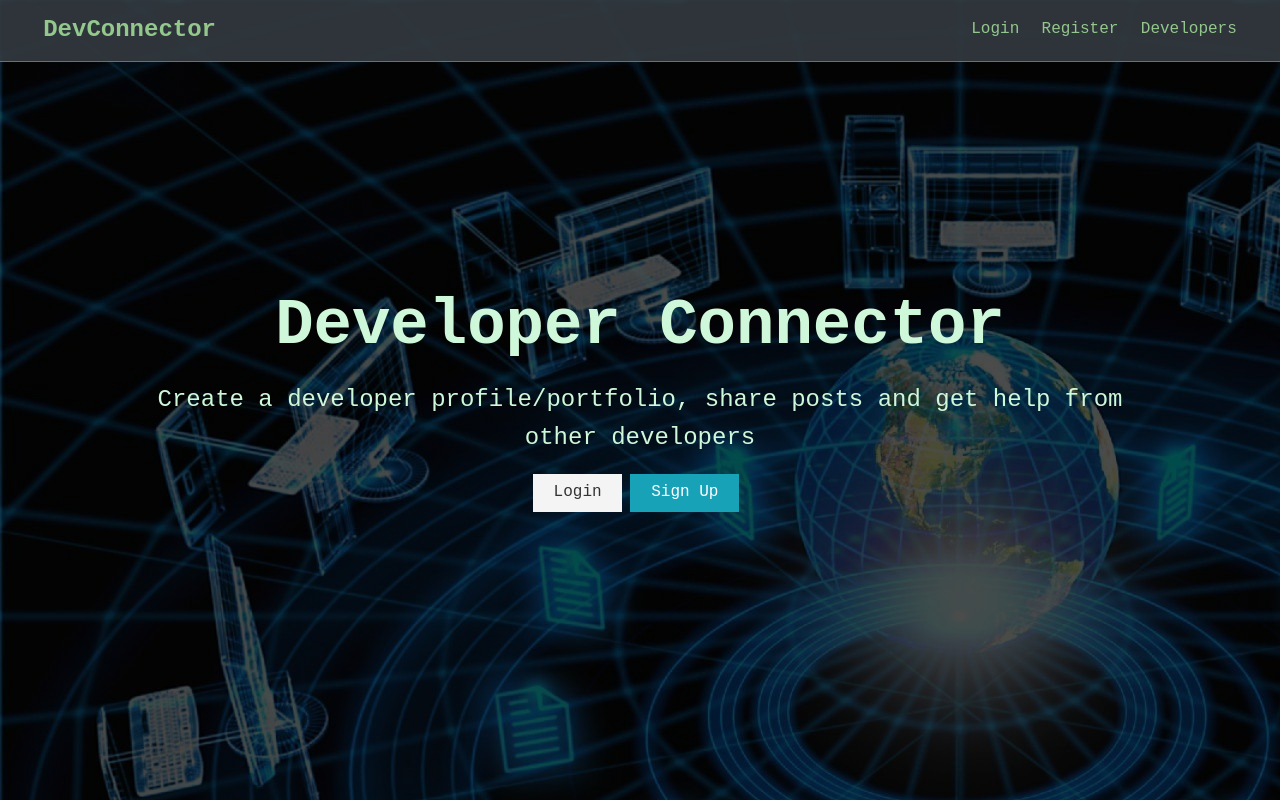
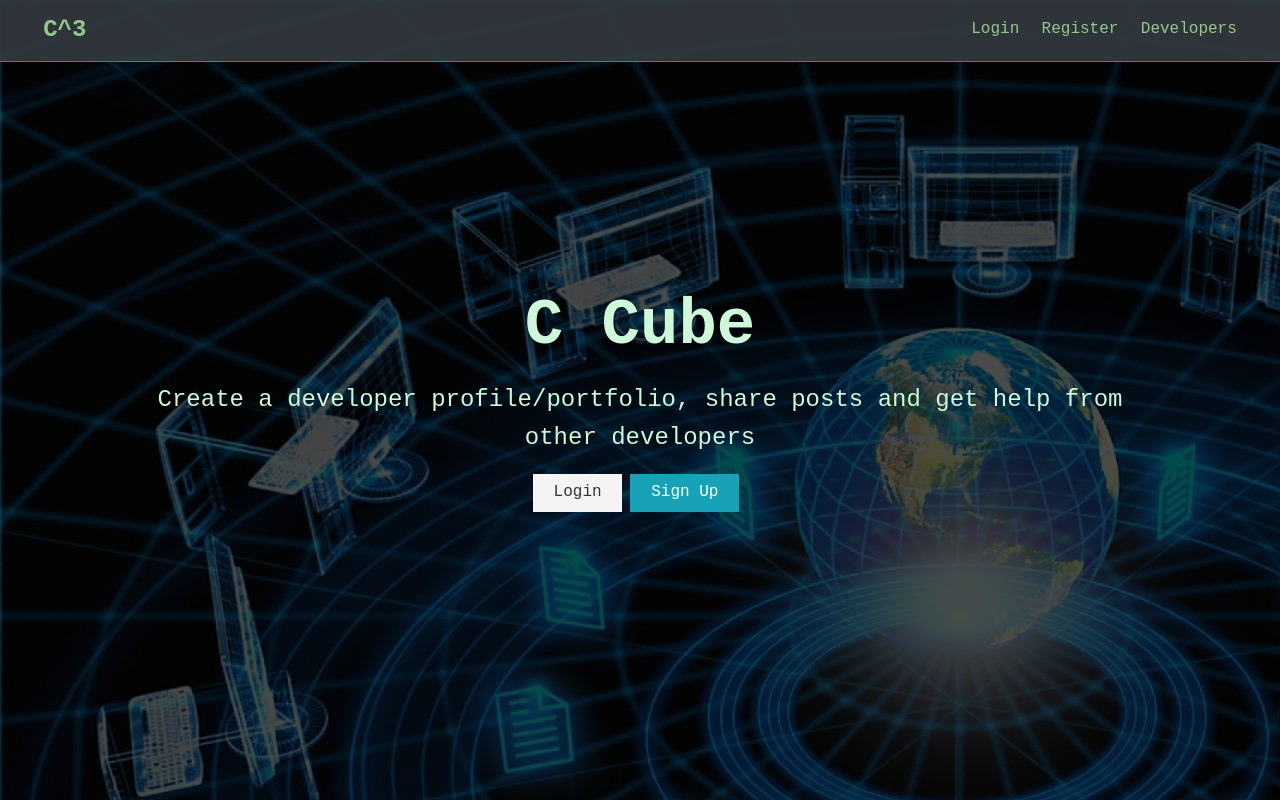
Before and after one commit to huseyin6/Social-Network-For-Computer-Engineers_Frontend, a React (Create React App) app: page / in a window 1280 px wide. Shown: the top 800 px of the page. Built offline with nearby package versions, Linux system fonts and the light colour scheme.

Commit message:
landing/navbar settings

```diff
--- a/src/components/layout/Landing.js
+++ b/src/components/layout/Landing.js
@@ -6,7 +6,7 @@ const Landing = () => {
     <section className='landing'>
       <div className='dark-overlay'>
         <div className='landing-inner'>
-          <h1 className='x-large'>Developer Connector</h1>
+          <h1 className='x-large'>C Cube</h1>
           <p className='lead'>
             Create a developer profile/portfolio, share posts and get help from
             other developers
--- a/src/components/layout/Navbar.js
+++ b/src/components/layout/Navbar.js
@@ -6,7 +6,7 @@ const Navbar = () => {
     <nav className='navbar bg-dark'>
       <h1>
         <Link to='/'>
-          <i class='fas fa-code'></i> DevConnector
+          <i className='fas fa-code'></i> C^3
         </Link>
       </h1>
       <ul>
```
